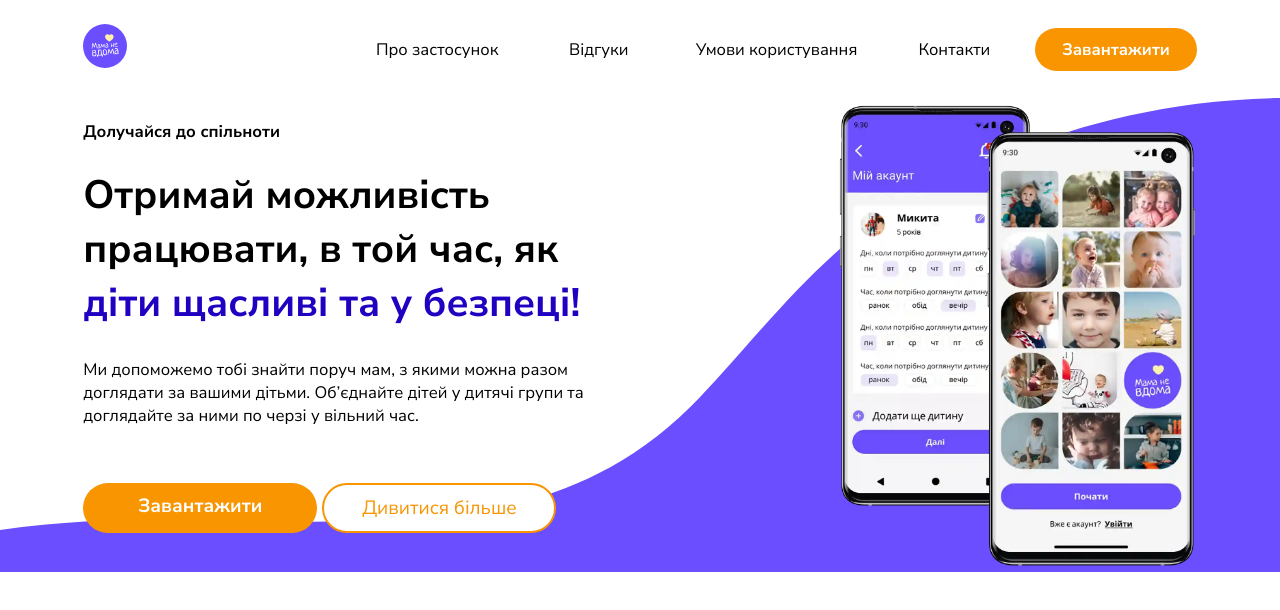
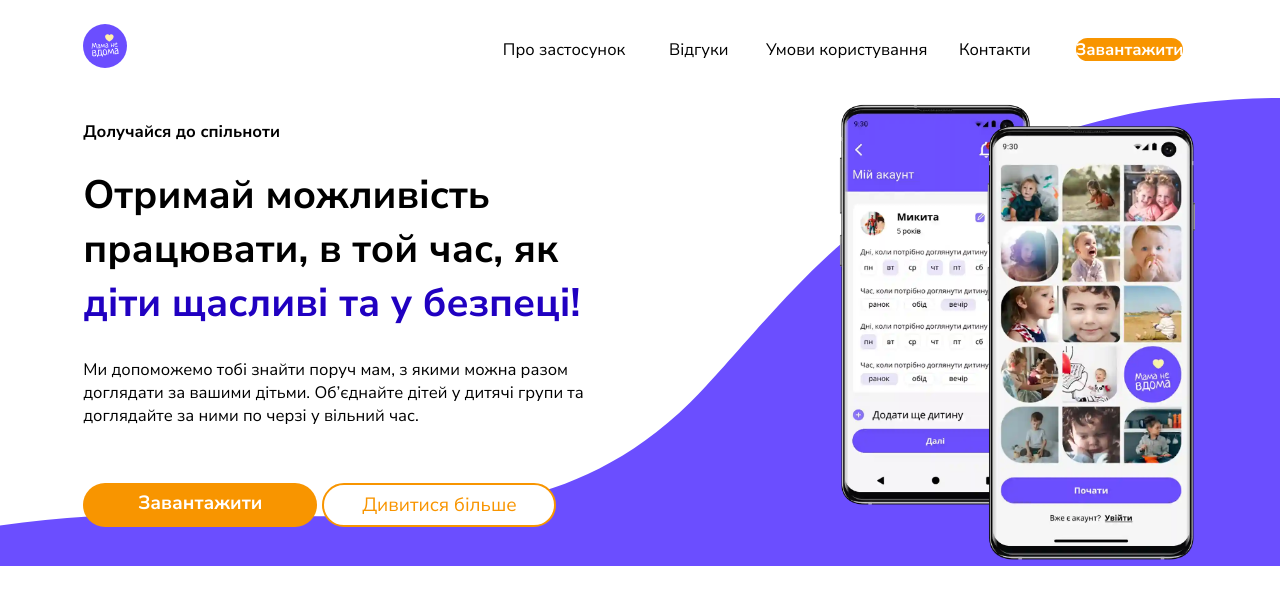
Before and after one commit to natalia646/novi_matusi, a React (Create React App) app: page / in a window 1280 px wide. Shown: the top 610 px of the page. Built offline with nearby package versions, Linux system fonts and the light colour scheme.

Commit message:
change code of button

```diff
--- a/src/components/ButtonDow/Download.js
+++ b/src/components/ButtonDow/Download.js
@@ -18,7 +18,7 @@
   font-weight: 700;
   border-radius: 30px;
   background: ${colors.orange};
-  padding: 10px 27px;
+  /* padding: 10px 27px; */
   color: white;
   border: none;
   font-family: Nunito Sans;
--- a/src/components/TopPart/TopPart.styled.js
+++ b/src/components/TopPart/TopPart.styled.js
@@ -55,13 +55,14 @@
     border-radius: 30px;
     font-family: Nunito Sans;
     cursor: pointer;
+    padding: 3%;
   }
   .more {
     border: 2px solid ${colors.orange};
     background: ${colors.white};
     color: ${colors.orange};
     text-decoration: none;
-    padding: 10px 27px;
+
     &:hover {
       border: 2px solid #f46600;
       color: #f46600;
```
